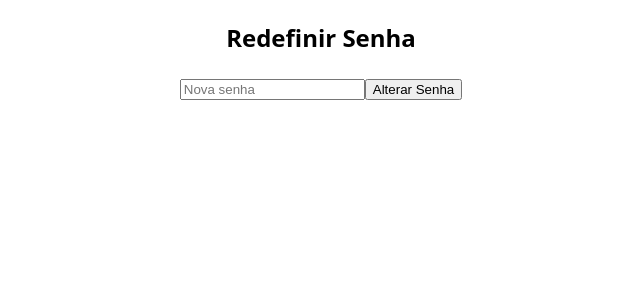
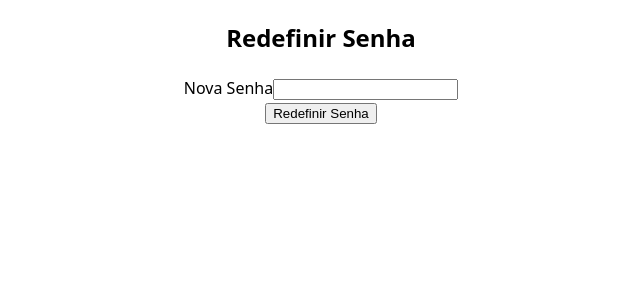
Before and after one commit to Jonas-eng-21/Sistema-de-assistencia-para-visitas-domiciliares, a React (Vite) app in the folder sistemaFront/: page /reset-password in a window 1280 px wide. Shown: the top 300 px of the page, without its empty margins (319-959 px from the left). Built offline with nearby package versions, Linux system fonts and the light colour scheme.

Commit message:
Update para tsx

```diff
--- a/sistemaFront/src/pages/ForgotPassword/index.tsx
+++ b/sistemaFront/src/pages/ForgotPassword/index.tsx
@@ -1,45 +1,54 @@
 import { useState } from 'react';
-import axios from 'axios';
 
-function ForgotPassword() {
-    const [email, setEmail] = useState('');
-    const [message, setMessage] = useState('');
+const ForgotPassword: React.FC = () => {
+  const [email, setEmail] = useState<string>('');
+  const [message, setMessage] = useState<string>('');
 
-    const handleSubmit = async (e) => {
+  const handleSubmit = async (e: React.FormEvent) => {
     e.preventDefault();
 
     try {
-            await axios.post(`${import.meta.env.VITE_BACKEND_URL}/auth/forgot-password`, null, {
-                params: { email: email }
+      const response = await fetch('http://localhost:8080/api/forgot-password', {
+        method: 'POST',
+        headers: { 'Content-Type': 'application/json' },
+        body: JSON.stringify({ email }),
       });
-            setMessage('Email enviado com instruções para redefinir sua senha.');
+
+      if (response.ok) {
+        setMessage('Se este e-mail estiver cadastrado, enviamos instruções para redefinição.');
+      } else {
+        setMessage('Erro ao enviar e-mail. Tente novamente.');
+      }
     } catch (error) {
-            setMessage('Erro ao enviar email: ' + error.response.data.message);
+      console.error('Erro:', error);
+      setMessage('Erro de rede. Tente novamente.');
     }
-    }
+  };
 
   return (
-        <div className="p-6 max-w-sm mx-auto bg-white rounded-xl shadow-md">
-            <h2 className="text-xl font-semibold">Esqueci minha senha</h2>
-            <form onSubmit={handleSubmit} className="mt-4">
+    <div className="max-w-md mx-auto p-4">
+      <h2 className="text-xl font-bold mb-4">Esqueci minha senha</h2>
+      <form onSubmit={handleSubmit} className="space-y-4">
+        <div>
+          <label className="block text-sm font-medium">E-mail</label>
           <input
             type="email"
-                    placeholder="Seu email"
             value={email}
             onChange={(e) => setEmail(e.target.value)}
-                    className="border p-2 w-full mb-4"
             required
+            className="mt-1 block w-full border rounded p-2"
           />
+        </div>
         <button
           type="submit"
-                    className="bg-blue-500 text-white px-4 py-2 rounded"
+          className="w-full bg-blue-500 text-white py-2 rounded hover:bg-blue-600"
         >
-                    Enviar
+          Enviar instruções
         </button>
       </form>
-            {message && <p className="mt-4">{message}</p>}
+      {message && <p className="mt-4 text-sm">{message}</p>}
     </div>
-    )
-}
+  );
+};
 
 export default ForgotPassword;
--- a/sistemaFront/src/pages/ResetPassword/index.tsx
+++ b/sistemaFront/src/pages/ResetPassword/index.tsx
@@ -1,53 +1,58 @@
 import { useState } from 'react';
-import { useSearchParams } from 'react-router-dom';
-import axios from 'axios';
+import { useParams, useNavigate } from 'react-router-dom';
 
-function ResetPassword() {
-    const [searchParams] = useSearchParams();
-    const token = searchParams.get('token');
+const ResetPassword: React.FC = () => {
+  const { token } = useParams<{ token: string }>();
+  const navigate = useNavigate();
+  const [newPassword, setNewPassword] = useState<string>('');
+  const [message, setMessage] = useState<string>('');
 
-    const [newPassword, setNewPassword] = useState('');
-    const [message, setMessage] = useState('');
-
-    const handleSubmit = async (e) => {
+  const handleSubmit = async (e: React.FormEvent) => {
     e.preventDefault();
 
     try {
-            const response = await axios.post(`${import.meta.env.VITE_BACKEND_URL}/auth/reset-password`, null, {
-                params: {
-                    token: token,
-                    newPassword: newPassword
-                }
+      const response = await fetch('http://localhost:8080/api/reset-password', {
+        method: 'POST',
+        headers: { 'Content-Type': 'application/json' },
+        body: JSON.stringify({ token, newPassword }),
       });
 
-            setMessage('Senha alterada com sucesso!');
+      if (response.ok) {
+        setMessage('Senha redefinida com sucesso!');
+        setTimeout(() => navigate('/login'), 3000);
+      } else {
+        setMessage('Erro ao redefinir a senha.');
+      }
     } catch (error) {
-            setMessage('Erro ao alterar a senha: ' + error.response.data.message);
+      console.error('Erro:', error);
+      setMessage('Erro de rede. Tente novamente.');
     }
-    }
+  };
 
   return (
-        <div className="p-6 max-w-sm mx-auto bg-white rounded-xl shadow-md">
-            <h2 className="text-xl font-semibold">Redefinir Senha</h2>
-            <form onSubmit={handleSubmit} className="mt-4">
+    <div className="max-w-md mx-auto p-4">
+      <h2 className="text-xl font-bold mb-4">Redefinir Senha</h2>
+      <form onSubmit={handleSubmit} className="space-y-4">
+        <div>
+          <label className="block text-sm font-medium">Nova Senha</label>
           <input
             type="password"
-                    placeholder="Nova senha"
             value={newPassword}
             onChange={(e) => setNewPassword(e.target.value)}
-                    className="border p-2 w-full mb-4"
             required
+            className="mt-1 block w-full border rounded p-2"
           />
+        </div>
         <button
           type="submit"
-                    className="bg-blue-500 text-white px-4 py-2 rounded"
+          className="w-full bg-green-500 text-white py-2 rounded hover:bg-green-600"
         >
-                    Alterar Senha
+          Redefinir Senha
         </button>
       </form>
-            {message && <p className="mt-4">{message}</p>}
+      {message && <p className="mt-4 text-sm">{message}</p>}
     </div>
-    )
-}
+  );
+};
 
 export default ResetPassword;
```
Lines whose indentation alone changed are shown as unchanged.
